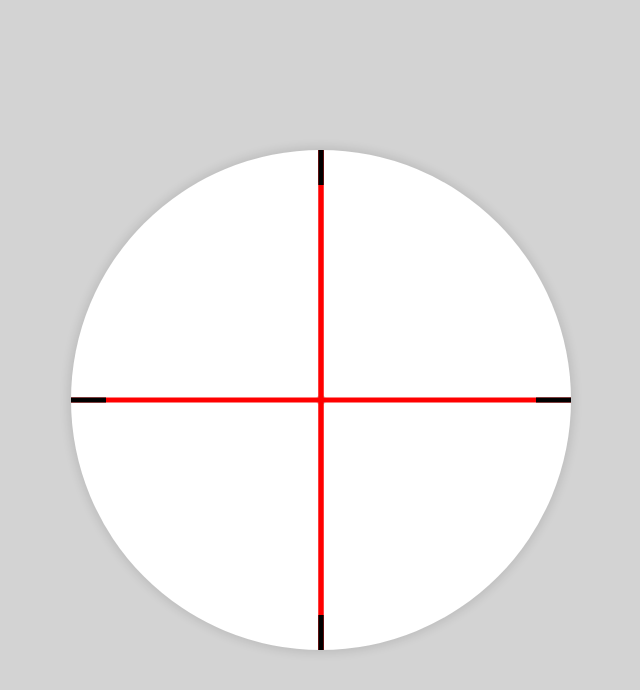
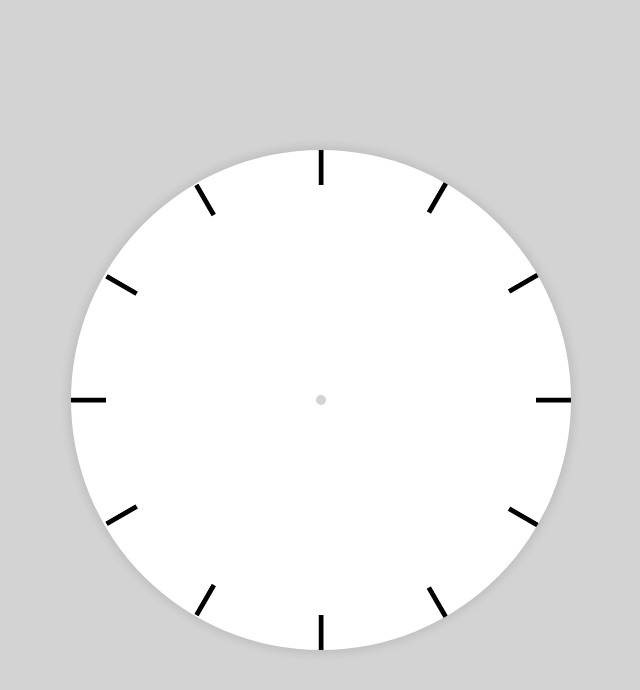
Before and after one commit to MdFarzan/Simple-Analog-Clock, a plain HTML site: page index.html in a window 1280 px wide. Shown: the whole page, without its empty margins (319-959 px from the left). Drawn offline with Linux system fonts and the light colour scheme.

Commit message:
Clock background finished

```diff
--- a/css/style.css
+++ b/css/style.css
@@ -26,7 +26,7 @@ main{
     background-color:white;
     position:relative;
     box-shadow:0px 0px 10px 3px rgba(0,0,0,0.1);
-
+    overflow:hidden;
 }
 
 #center{
@@ -46,7 +46,7 @@ main{
     height:100%;
     width:5px;
     position:absolute;
-    background-color:red;
+    overflow:hidden;
     transform: translateX(-50%);
 
     left:50%;
@@ -56,9 +56,10 @@ main{
 .hours-con::before ,.hours-con::after{
     content:"";
     position:absolute;
-    width:5px;
+    width:10px;
     height:35px;
     background:black;
+
 }
 
 .hours-con::before{
@@ -75,3 +76,28 @@ main{
 
 
 }
+
+.hours-con:nth-child(4){
+    transform: rotate(30deg) translateX(-50%);
+    width:5px;
+
+
+}
+
+.hours-con:nth-child(5){
+    transform:rotate(60deg) translateX(-25.5%);
+
+
+}
+
+.hours-con:nth-child(6){
+    transform: rotate(120deg) translateX(25%);
+
+
+}
+
+.hours-con:nth-child(7){
+    transform: rotate(150deg) translateX(50%);
+
+
+}
--- a/index.html
+++ b/index.html
@@ -13,8 +13,12 @@
             <span id="center"> </span>
 
             <div class="hours-con"></div>
+            <div class="hours-con" ></div>
             <div class="hours-con"></div>
             <div class="hours-con"></div>
+            <div class="hours-con"></div>
+            <div class="hours-con"></div>
+
         </main>
     </div>
 <script src="js/script.js"></script>
```
